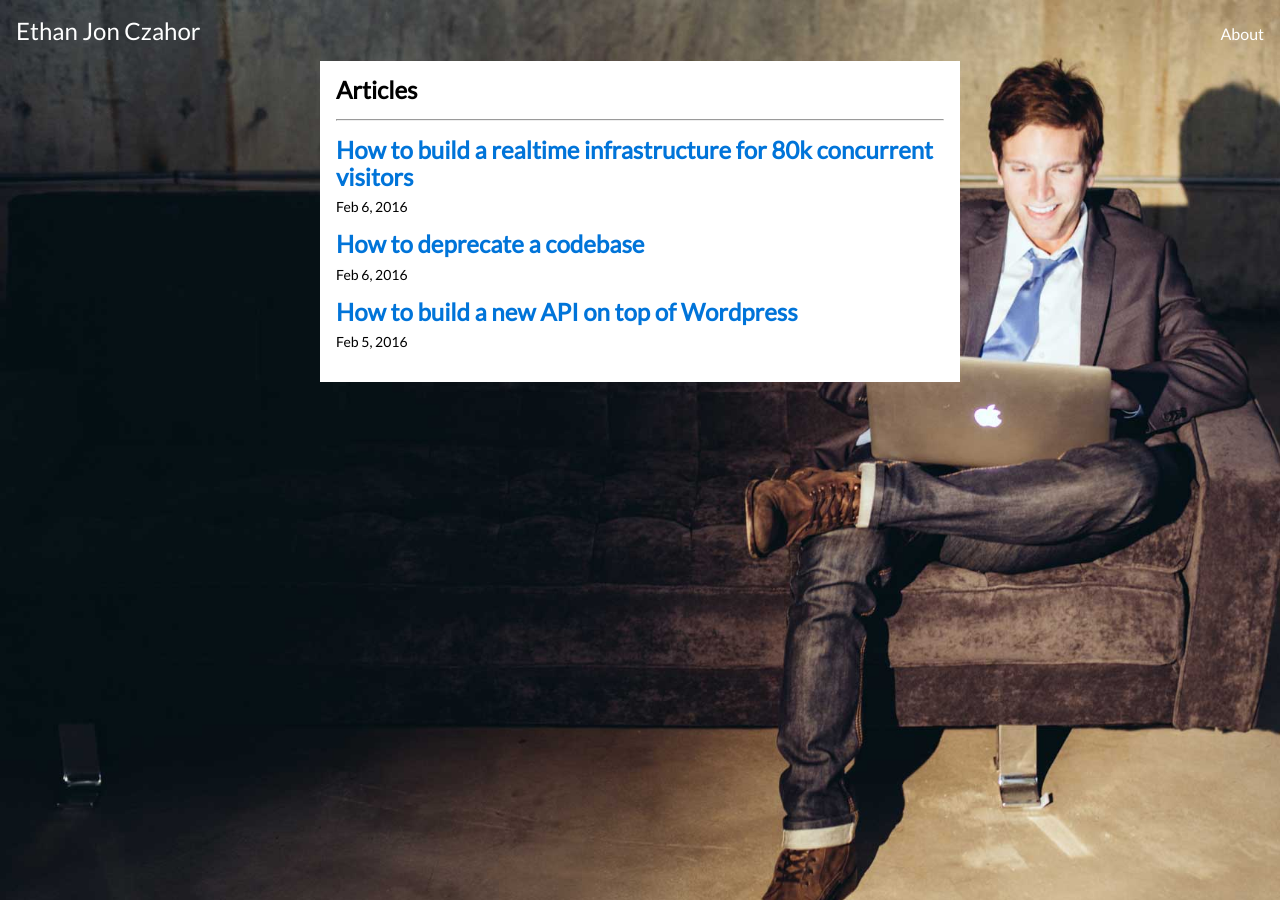
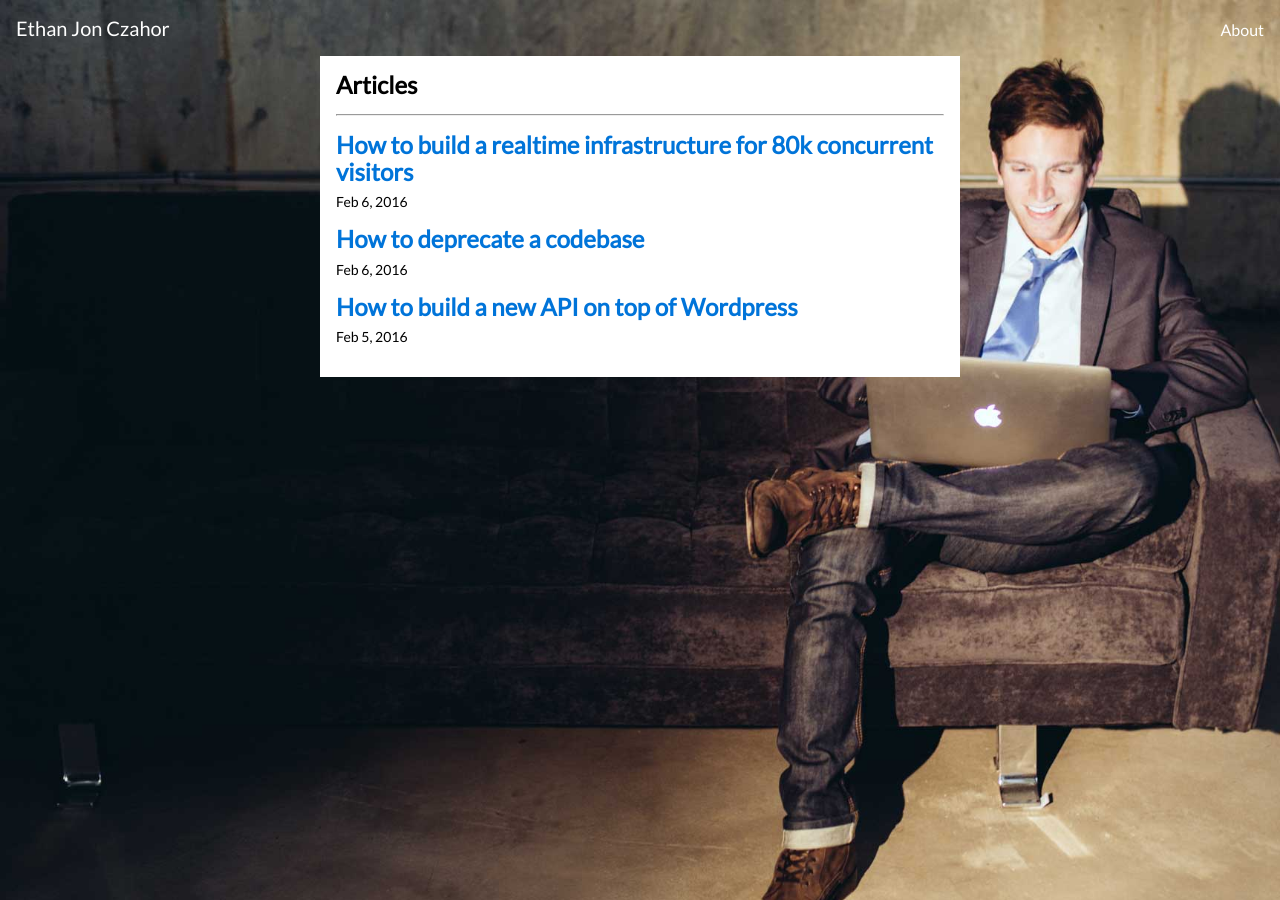
Before and after one commit to czahor/czahor.github.io, a Jekyll site: the page built from index.html, in a window 1280 px wide. Built offline with Jekyll 4.4.1, drawn with Linux system fonts in a browser that asks for light colours.

Commit message:
smaller name

```diff
--- a/_layouts/default.html
+++ b/_layouts/default.html
@@ -29,7 +29,7 @@
     <header class="mb2">
       <nav>
         <div class="flex justify-between items-baseline">
-          <a class="h2 white text-decoration-none" href="/">Ethan Jon Czahor</a>
+          <a class="h3 white text-decoration-none" href="/">Ethan Jon Czahor</a>
           <a class="white text-decoration-none" href="/about">About</a>
         </div>
       </nav>
```
